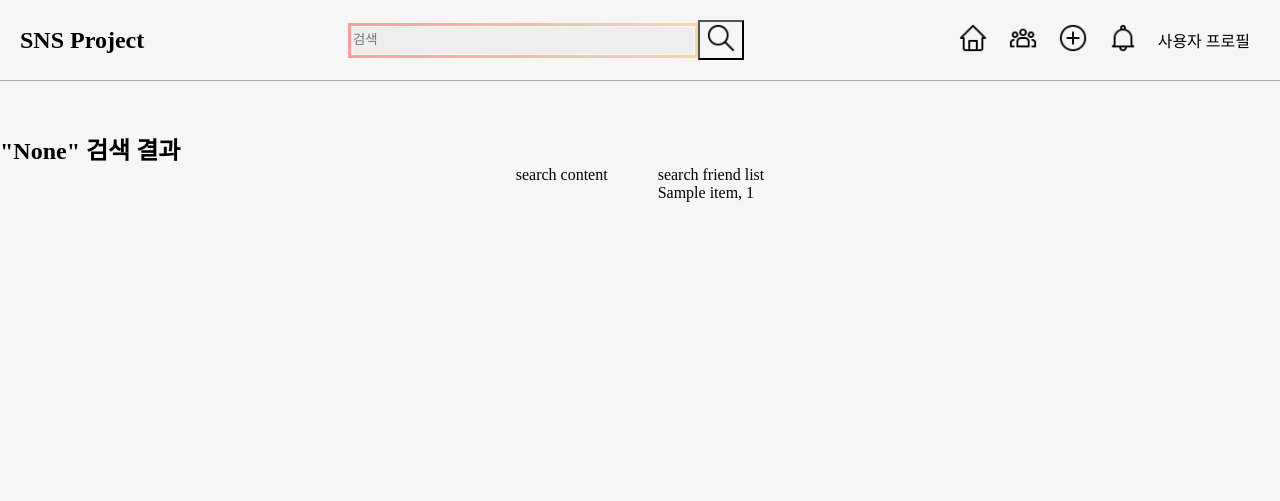
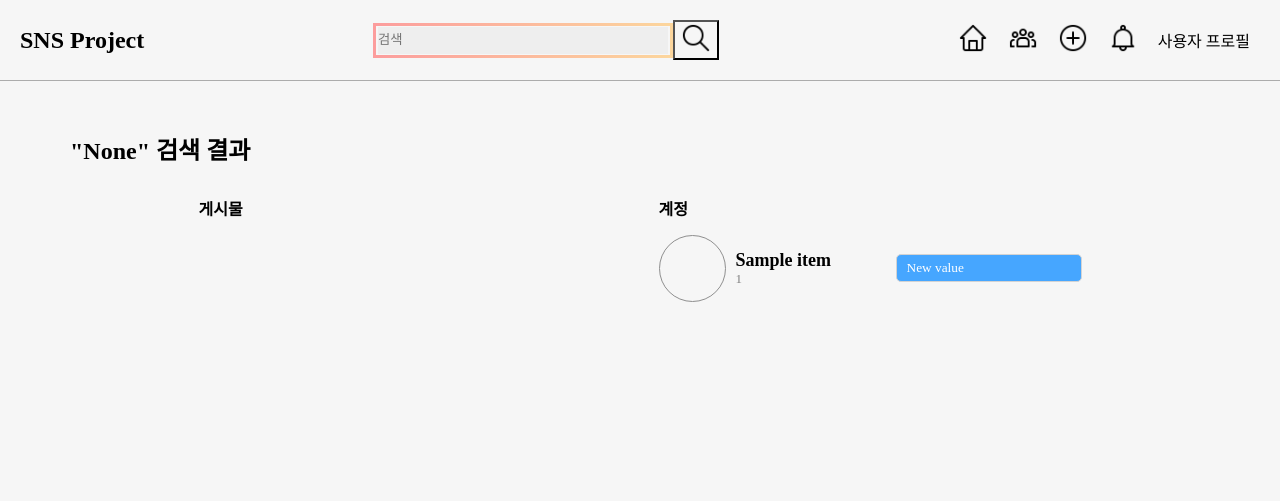
Before and after one commit to mang0206/YDP-SNS, a Flask app: page /search in a window 1280 px wide. Shown: the top 501 px of the page. Run offline with Flask 2, Linux system fonts and the light colour scheme; a database or web service that is not in the repository returns one stand-in record (values such as "Sample title"); some web fonts are replaced.

Commit message:
[Update] search result css

```diff
--- a/app/static/css/index_base_light.css
+++ b/app/static/css/index_base_light.css
@@ -30,8 +30,9 @@ a:visited{color: black}
     flex-direction: row;
     align-items: center;
 }
+/* 검색창 border-radius 적용 하기 */
 .topbar_search input{
-    width: 350px;
+    width: 300px;
     height: 35px;
     /* padding-left: 10px; */
 
@@ -76,17 +77,17 @@ a:visited{color: black}
     z-index: -1000;
     opacity: 0;
 }
-/* 팝업창 활성화 */
+    /* 팝업창 활성화 */
 .show{
     opacity: 1;
     z-index: 1000;
     transition: all .5s;
 }
-/* 팝업창 활성화 시 스크롤 숨김 */
+    /* 팝업창 활성화 시 스크롤 숨김 */
 .hidden{
     overflow: hidden;
 }
-/* 팝업창 비활성화 시 팝업창 영역 숨김 */
+    /* 팝업창 비활성화 시 팝업창 영역 숨김 */
 .none{
     display: none;
 }
@@ -226,10 +227,54 @@ a:visited{color: black}
     justify-content: center;
 }
 .content_container{
-    margin-right: 20px;
+    margin-right: 30px;
 }
 .layout_right{
-    padding-left: 30px;
+    margin-left: 30px;
+}
+/* search */
+.search_container{
+    margin: 0 0 30px 70px;
+}
+.content_container{
+    width: 400px;
+}
+.search_user{
+    height: 70px;
+    margin: 13px 0;
+
+    display: flex;
+    align-items: center;
+}
+/* friend */
+.friend_button{
+    cursor: pointer;
+    padding: 5px 10px;
+
+    color: #FFFFFF;
+    border: solid 1px lightgray;
+    border-radius: 5px;
+    background: #46A6FF;
+}
+/* user */
+.user_profile_img{
+    width: 65px;
+    height: 65px;
+    margin-right: 10px;
+
+    border: solid 1px #8f8f8f;
+    border-radius: 50%;
+}
+.user_name_id{
+    width: 160px;
+}
+.user_name{
+    font-size: 18px;
+    font-weight: bold;
+}
+.user_id{
+    font-size: 13px;
+    color: gray;
 }
 /* setting */
 .setting{
--- a/app/static/js/popup.js
+++ b/app/static/js/popup.js
@@ -17,7 +17,7 @@ document.querySelector("#plus_icon_btn").addEventListener('click', plus);
 
 // 업로드 할 이미지 미리보기 1
 // function readInputFile(e){
-//     let sel_files = [];
+//     let sel_files = [];ㅔㅛ
 
 //     sel_files = [];
 //     $('#img_preview_area').empty();
--- /dev/null
+++ b/app/static/js/search.js
@@ -0,0 +1,5 @@
+user = []
+friend_list = []
+
+var Myelement = document.getElementById("friend_button");
+Myelement.value = "New value";
--- a/app/templates/index_base.html
+++ b/app/templates/index_base.html
@@ -14,13 +14,17 @@
 </head>
 <body class="body">
     <div class="index_base_topbar">
+        <div class="top_bar_logo">
             <a href="/"><h2>SNS Project</h2></a>
+        </div>
+        <div>
             <form method="POST" action="" class="topbar_search">
                 <input type="text" name = 'search_input' id="search_input" placeholder="검색">
                 <button>
                     <img src="../static/img/search.png" alt="search_icon">
                 </button>
             </form>
+        </div>
         <div class="navigation_icon">
             <a href="/"><img src="../static/img/home.png" alt="home_icon"></a>
             <a href="/friend"><img src="../static/img/friends.png" alt="friend_icon"></a>
--- a/app/templates/search.html
+++ b/app/templates/search.html
@@ -1,20 +1,33 @@
 {% extends 'index_base.html' %}
 {% block search %}
 
-<div>
+<div class="search_container">
     <h2>"{{ search }}" 검색 결과</h2>
 </div>
 <div class="both_layout">
     <div class="content_container">
-        search content
+        <h4>게시물</h4>
     </div>
+
     <div class="layout_right friend_list">
-        search friend list
+        <h4>계정</h4>
         {% for user in search_user %}
-            <div>
-                {{user.name}}, {{ user.user_id }}
+            <div class="search_user">
+                <div class="user_profile_img"></div>
+                <div class="user_name_id">
+                    <div class="user_name">
+                        {{user.name}}
+                    </div>
+                    <div class="user_id">
+                        {{ user.user_id }}
+                    </div>
+                </div>
+                <a href="">
+                    <input class="friend_button" id="friend_button" value="">
+                </a>
             </div>
         {% endfor %}
     </div>
 </div>
+<script src="../static/js/search.js" defer="defer"></script>
 {% endblock %}
```
Lines whose indentation alone changed are shown as unchanged.
